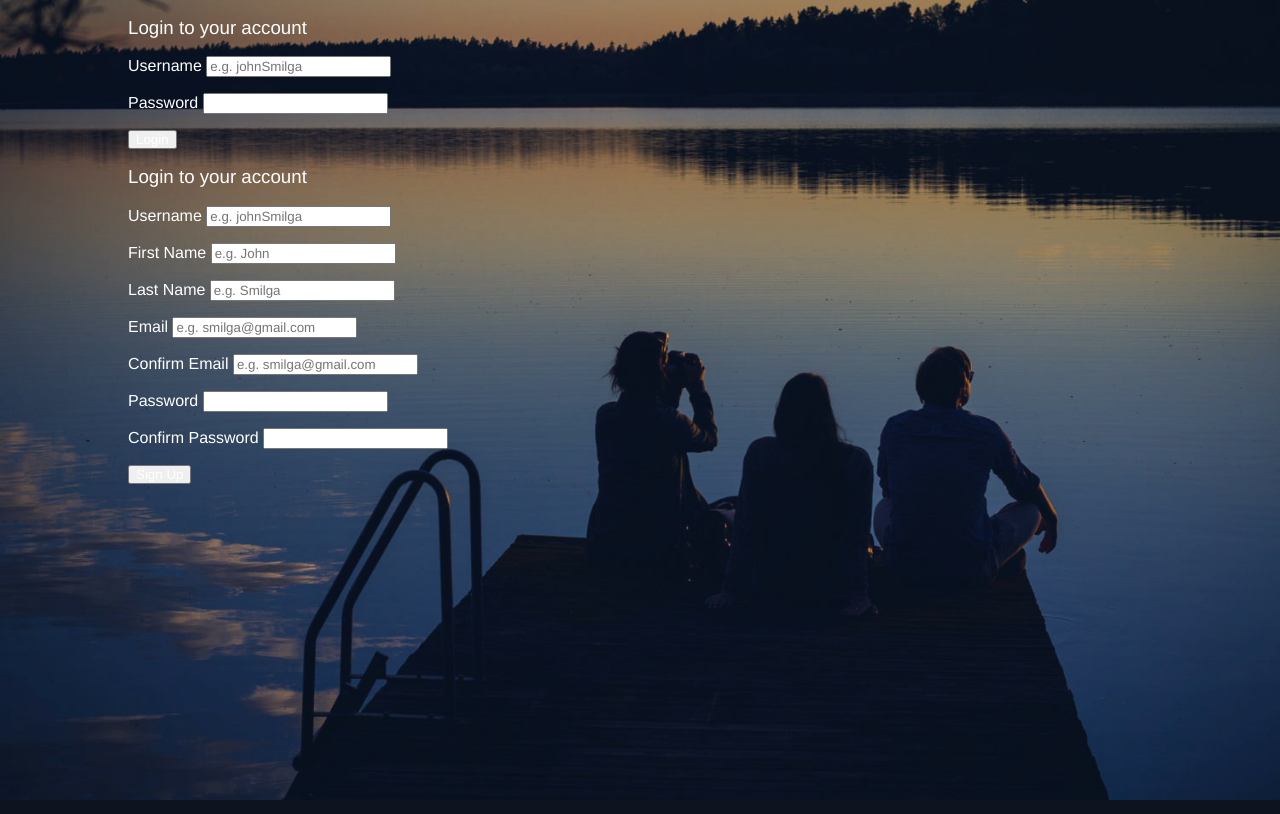
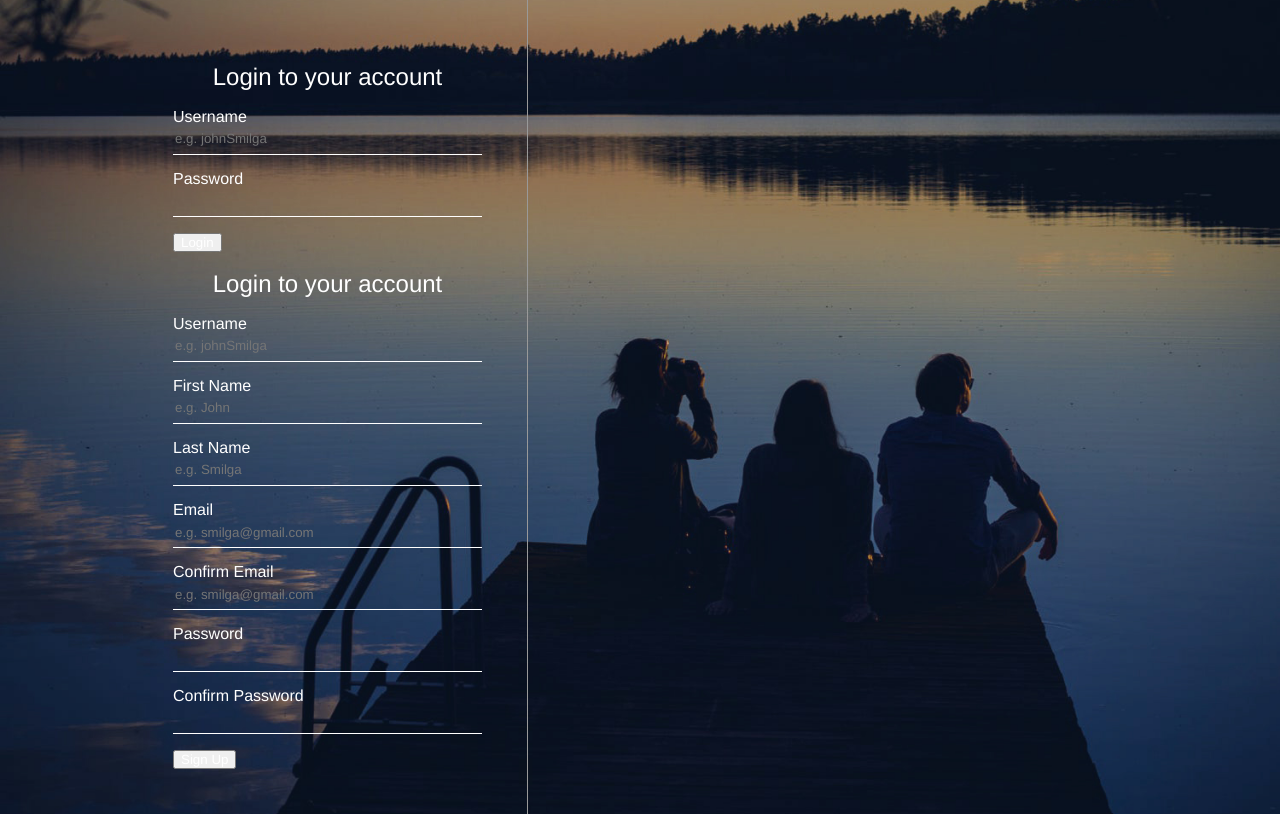
Before and after one commit to BabarKhann/spotify-clone, a PHP site: page /register.php in a window 1280 px wide. Run offline with PHP 8.4, Linux system fonts and the light colour scheme.

Commit message:
Add more style in register page

```diff
--- a/assets/css/register.css
+++ b/assets/css/register.css
@@ -28,3 +28,24 @@ body {
     position: relative;
     max-width: 1024px;
 }
+
+#inputContainer {
+    width: 400px;
+    padding: 45px;
+    float: left;
+    border-right: 1px solid #999999;
+}
+
+#inputContainer h2 {
+    text-align: center;
+}
+
+#inputContainer input[type="text"], input[type="password"], input[type="email"] {
+    display: block;
+    background-color: transparent;
+    border: 0;
+    border-bottom: 1px solid #ffffff;
+    height: 30px;
+    line-height: 30px;
+    width: 100%;
+}
--- a/register.php
+++ b/register.php
@@ -33,7 +33,7 @@ require('includes/handlers/register-handler.php');
     <div id="loginContainer">
         <div id="inputContainer">
             <form action="register.php" id="loginForm" method="POST">
-                <h3>Login to your account</h3>
+                <h2>Login to your account</h2>
                 <p class="error" style="color: red">
                     <?= $account->getError('login'); ?>
                 </p>
@@ -50,7 +50,7 @@ require('includes/handlers/register-handler.php');
                 <button type="submit" name="loginButton">Login</button>
             </form>
             <form action="register.php" id="registerForm" method="POST">
-                <h3>Login to your account</h3>
+                <h2>Login to your account</h2>
                 <p>
                     <label for="username">Username</label>
                     <input type="text" id="username" name="username" value="<?= oldValue('username') ?>"
```
Lines whose indentation alone changed are shown as unchanged.
